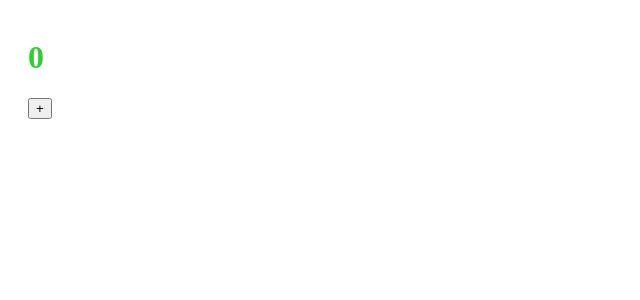
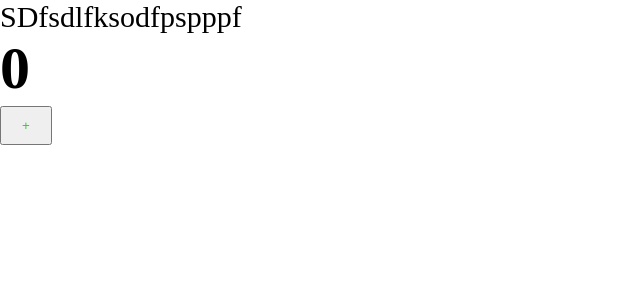
Before and after one commit to simolex/ut-blog-project, a React app: page / in a window 1280 px wide. Shown: the top 300 px of the page, without its empty margins (0-640 px from the left). Built offline with nearby package versions, Linux system fonts and the light colour scheme; the HTML template or start-up script is replaced by a standard one.

Commit message:
create CSS Modules

```diff
--- /dev/null
+++ b/src/App.tsx
@@ -0,0 +1,14 @@
+import { Counter } from "./Component/Counter";
+import './index.scss'
+
+
+const App = ()=>{
+   return (
+     <div className="app">
+      SDfsdlfksodfpspppf
+       <Counter />
+     </div>
+   );
+}
+
+export default App;
--- a/src/Component/Counter.tsx
+++ b/src/Component/Counter.tsx
@@ -9,9 +9,9 @@
   };
 
   return (
-    <div className={classes.button}>
+    <div >
       <h1>{count}</h1>
-      <button onClick={incr}>+</button>
+      <button onClick={incr} className={classes.button}>+</button>
     </div>
   );
 };
--- /dev/null
+++ b/src/index.scss
@@ -0,0 +1,11 @@
+* {
+   margin: 0;
+   padding: 0;
+   box-sizing: border-box;
+}
+
+
+.app{
+   font-size: 30px;
+
+}
--- a/src/index.tsx
+++ b/src/index.tsx
@@ -1,9 +1,7 @@
 import { render } from "react-dom";
-import { Counter } from "./Component/Counter";
+import App from "./App";
 
 render(
-  <div>
-    <Counter />
-  </div>,
+    <App />,
   document.getElementById("root")
 );
```
Also changed, not shown: 1 other file (tests, documents, lock files or other folders).
